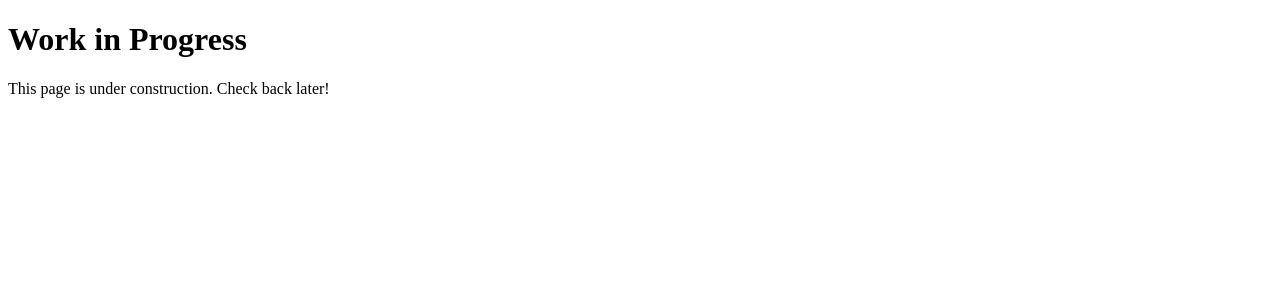
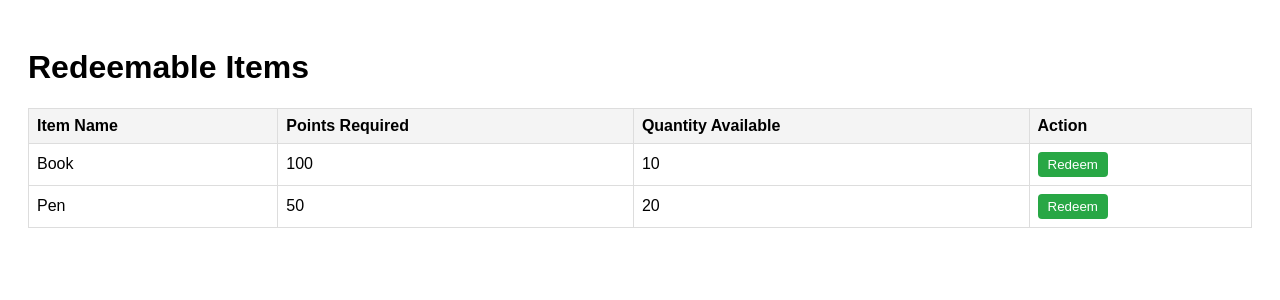
Before and after one commit to Lucashhw/DevopsAssignment, a Flask app: page /redeemable_items in a window 1280 px wide. Shown: the top 300 px of the page. Run offline with Flask 3, Linux system fonts and the light colour scheme.

Commit message:
Completed student page and redeemable items functionality

```diff
--- a/app/routes.py
+++ b/app/routes.py
@@ -1,10 +1,11 @@
-from flask import Flask, render_template, request, redirect, url_for
+from flask import Flask, render_template, request, redirect, url_for, jsonify
 from app import app
 
 # Dummy user data for testing
 users = {
-    'admin': 'admin',
-    'student': 'student',
+    'admin': 'admin',  # Admin login
+    'A1234567X': 'student',  # Student John Tan
+    'A1234568Y': 'student',  # Student Sarah Lim
 }
 
 # Dummy student data for testing (replace with database later)
@@ -19,6 +20,9 @@ redeemable_items = [
     {'id': 2, 'name': 'Pen', 'points_required': 50, 'quantity': 20},
 ]
 
+# Dummy redeemed items for testing (replace with database later)
+redeemed_items = []
+
 @app.route('/')
 def home():
     return render_template('login.html')
@@ -32,7 +36,12 @@ def login():
         if username == 'admin':
             return redirect(url_for('admin_page'))
         else:
-            return redirect(url_for('student_page'))
+            # Find the student by username (replace with database query later)
+            student = next((s for s in students if s['id'] == username), None)
+            if student:
+                return redirect(url_for('student_page', student_id=student['id']))
+            else:
+                return render_template('login.html', error="Student not found")
     else:
         # Pass an error message to the template
         return render_template('login.html', error="Invalid username or password")
@@ -73,7 +82,6 @@ def update_student(student_id):
             student['points'] = student_points
             break
 
-
     return redirect(url_for('admin_page'))
 
 @app.route('/admin/delete_student/<student_id>')
@@ -90,11 +98,40 @@ def search_student():
     results = [s for s in students if query.lower() in s['id'].lower() or query.lower() in s['name'].lower()]
     return render_template('admin.html', students=results, redeemable_items=redeemable_items)
 
-
-@app.route('/student')
-def student_page():
-    return render_template('student.html')
+@app.route('/student/<student_id>')
+def student_page(student_id):
+    # Find the student by ID (replace with database query later)
+    student = next((s for s in students if s['id'] == student_id), None)
+    if student:
+        return render_template('student.html', student=student)  # Pass the student object here
+    else:
+        return "Student not found", 404
 
 @app.route('/redeemable_items')
 def redeemable_items_page():
-    return render_template('redeemable_items.html')
+    return render_template('redeemable_items.html', redeemable_items=redeemable_items)
+
+@app.route('/redeemed_items')
+def redeemed_items_page():
+    return render_template('redeemed_items.html', redeemed_items=redeemed_items)
+
+@app.route('/redeem_item/<item_id>', methods=['POST'])
+def redeem_item(item_id):
+    # Find the item by ID (replace with database query later)
+    item = next((i for i in redeemable_items if i['id'] == int(item_id)), None)
+    if item:
+        # Check if the student has enough points (replace with database query later)
+        student = students[0]  # Assuming the first student is the one redeeming
+        if student['points'] >= item['points_required']:
+            # Deduct points and add to redeemed items
+            student['points'] -= item['points_required']
+            redeemed_items.append({
+                'name': item['name'],
+                'points_used': item['points_required'],
+                'date_redeemed': '2023-10-01'  # Replace with actual date
+            })
+            return jsonify({'success': True})
+        else:
+            return jsonify({'success': False, 'message': 'Not enough points'})
+    else:
+        return jsonify({'success': False, 'message': 'Item not found'})
--- a/app/templates/redeemable_items.html
+++ b/app/templates/redeemable_items.html
@@ -4,9 +4,78 @@
     <meta charset="UTF-8">
     <meta name="viewport" content="width=device-width, initial-scale=1.0">
     <title>Redeemable Items</title>
+    <style>
+        body {
+            font-family: Arial, sans-serif;
+            padding: 20px;
+        }
+        table {
+            width: 100%;
+            border-collapse: collapse;
+            margin-bottom: 20px;
+        }
+        table, th, td {
+            border: 1px solid #ddd;
+        }
+        th, td {
+            padding: 8px;
+            text-align: left;
+        }
+        th {
+            background-color: #f4f4f4;
+        }
+        .redeem-button {
+            padding: 5px 10px;
+            background-color: #28a745;
+            color: white;
+            border: none;
+            border-radius: 4px;
+            cursor: pointer;
+        }
+        .redeem-button:hover {
+            background-color: #218838;
+        }
+    </style>
 </head>
 <body>
-    <h1>Work in Progress</h1>
-    <p>This page is under construction. Check back later!</p>
+    <h1>Redeemable Items</h1>
+    <table>
+        <thead>
+            <tr>
+                <th>Item Name</th>
+                <th>Points Required</th>
+                <th>Quantity Available</th>
+                <th>Action</th>
+            </tr>
+        </thead>
+        <tbody>
+            {% for item in redeemable_items %}
+            <tr>
+                <td>{{ item.name }}</td>
+                <td>{{ item.points_required }}</td>
+                <td>{{ item.quantity }}</td>
+                <td>
+                    <button class="redeem-button" onclick="redeemItem({{ item.id }})">Redeem</button>
+                </td>
+            </tr>
+            {% endfor %}
+        </tbody>
+    </table>
+
+    <script>
+        function redeemItem(itemId) {
+            fetch(`/redeem_item/${itemId}`, {
+                method: 'POST',
+            }).then(response => response.json())
+              .then(data => {
+                  if (data.success) {
+                      alert('Item redeemed successfully!');
+                      window.location.reload();
+                  } else {
+                      alert('Failed to redeem item: ' + data.message);
+                  }
+              });
+        }
+    </script>
 </body>
 </html>
```
Also changed, not shown: app/templates/student.html (+53 -2 lines), app/templates/login.html (line endings or trailing spaces).
